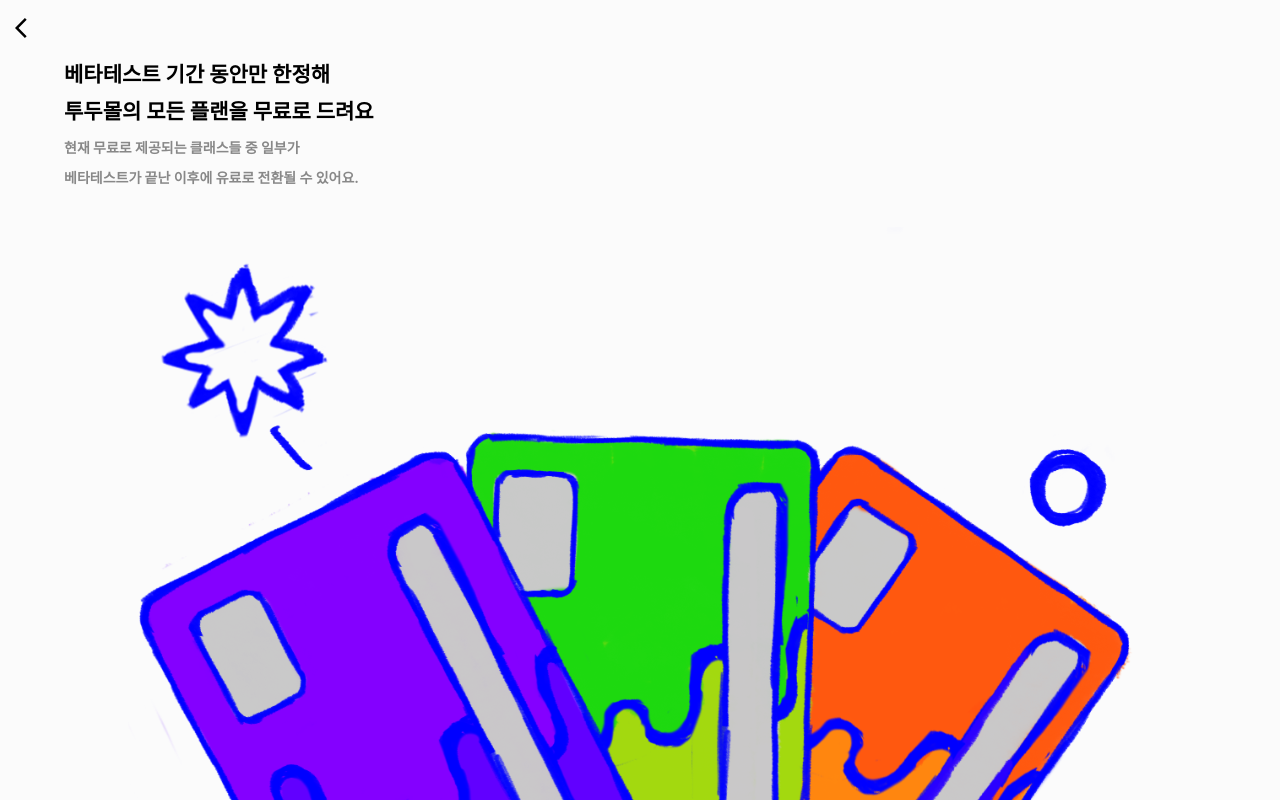
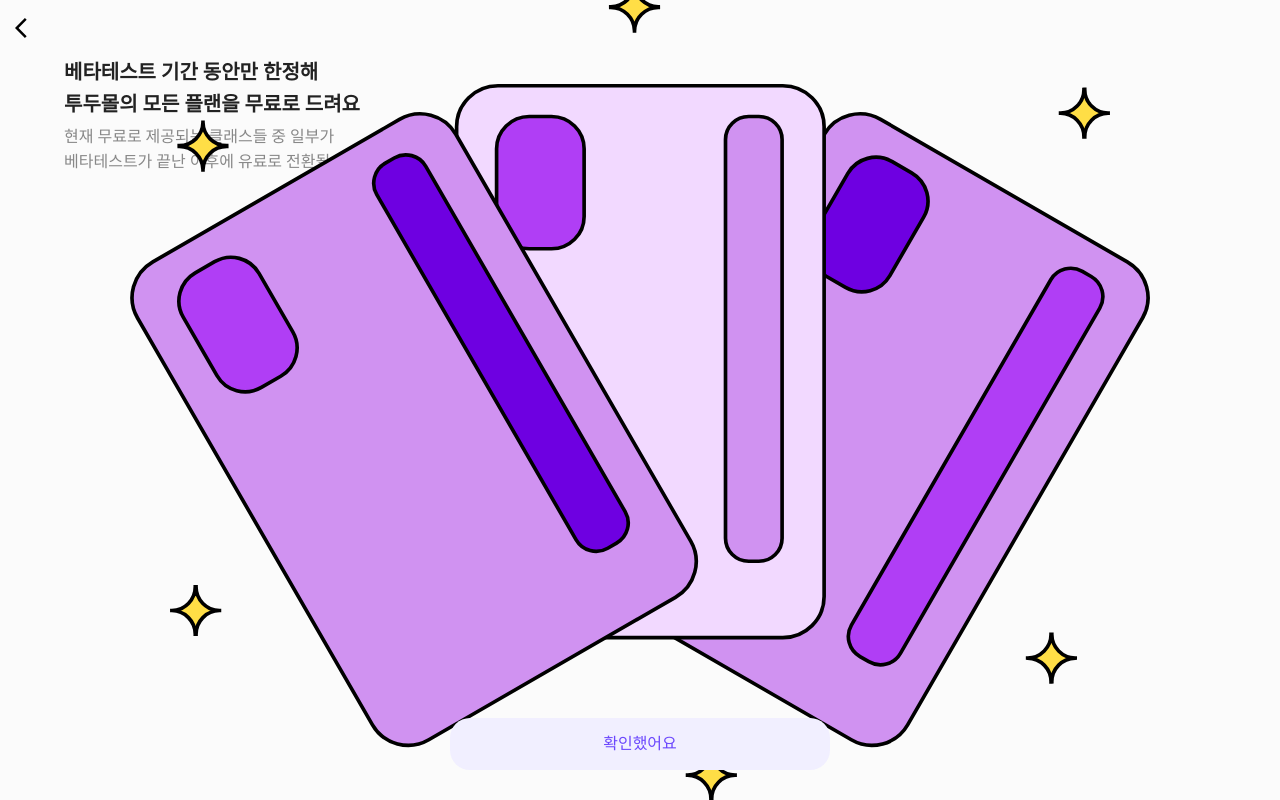
Before and after one commit to TodoMall/TodoMall_Client_Mobile, a React (Create React App) app: page /purchase/1 in a window 1280 px wide. Shown: the top 800 px of the page. Built offline with nearby package versions, Linux system fonts and the light colour scheme; a web font is replaced by a local one.

Commit message:
style: plan purchase styling fix

```diff
--- a/src/components/plan/PlanPurchase.js
+++ b/src/components/plan/PlanPurchase.js
@@ -97,11 +97,15 @@
 `;
 
 const BodyText = styled.p`
-  /* font-family: "PretendardMedium"; */
+  font-family: "Pretendard";
   font-style: normal;
   font-weight: 700;
-  font-size: 21px;
+  font-size: 20px;
   line-height: 30px;
+  /* or 150% */
+
+  color: #222222;
+  line-height: 25px;
   margin: 0;
   margin-bottom: 7px;
   text-align: left;
@@ -109,43 +113,50 @@
 
 const BodyImage = styled.img`
   width: 80vw;
-  margin: auto;
-  margin-bottom: 10vh;
+  position: fixed;
+  top: 45%;
+  left: 50%;
+  transform: translate(-50%, -50%);
 `;
 
 const BodyDescription = styled.p`
-  /* font-family: "PretendardMedium"; */
+  font-family: "Pretendard";
+  font-style: normal;
+  font-weight: 500;
+  font-size: 16px;
+  line-height: 25px;
   color: #888888;
-  font-style: normal;
-  font-weight: 700;
-  font-size: 14px;
   margin: 0;
-  margin-top: 10px;
+  /* margin-top: 10px; */
   text-align: left;
 `;
 
 const Footer = styled.div`
+  position: fixed;
+  bottom: 30px;
   display: flex;
+  align-items: center;
   justify-content: center;
-  align-items: center;
-  flex-direction: column;
+  width: 100vw;
 `;
 
 const Button = styled.div`
   max-width: 380px;
   width: 90vw;
   height: 52px;
-  background: #d2c6ff;
+  background: #f1efff;
   border-radius: 20px;
   display: flex;
   align-items: center;
   justify-content: center;
   color: #6b47fd;
-  /* font-family: "PretendardRegular"; */
+  font-family: "Pretendard";
   font-style: normal;
   font-weight: 500;
   font-size: 16px;
   line-height: 16px;
+  text-align: center;
+  color: #6b47fd;
 `;
 
 const ButtonNavigate = styled.div`
@@ -158,7 +169,6 @@
   align-items: center;
   justify-content: center;
   background: #6b47fd;
-  /* font-family: "PretendardRegular"; */
   font-style: normal;
   font-weight: 500;
   font-size: 16px;
```
Also changed, not shown: public/images/purchase_finish.svg, public/images/purchase_first.svg.
